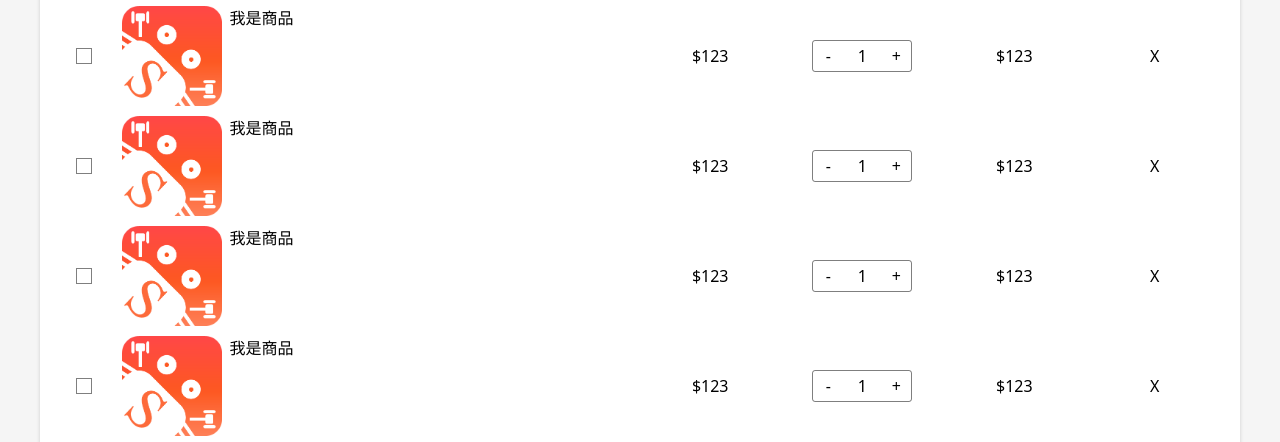
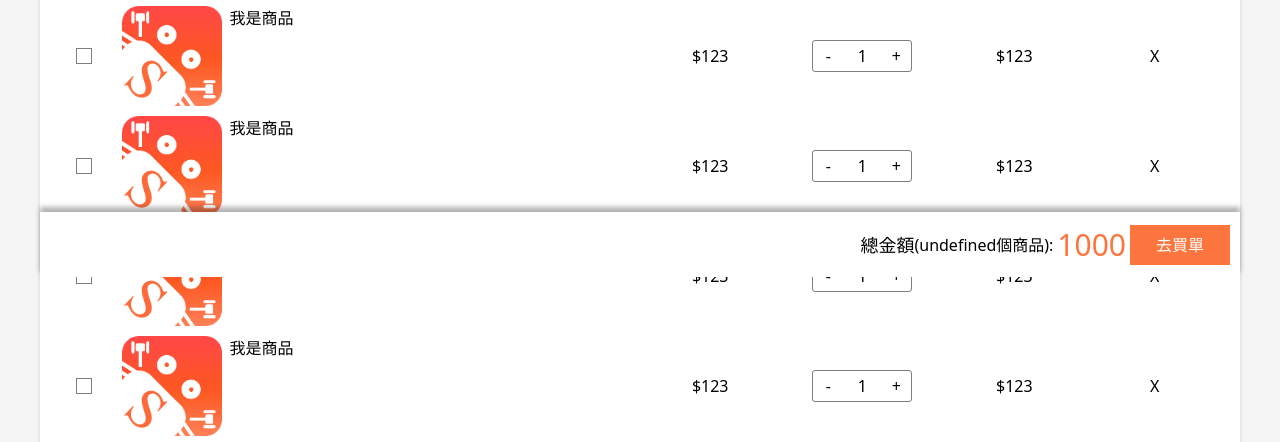
Before and after one commit to Ponywen0819/Shaker, a Flask app: page /cart in a window 1280 px wide. Shown: the part 523-965 px from the top of the page. Run offline with Flask 2, Linux system fonts and the light colour scheme; some libraries are stand-ins or nearby versions.

Commit message:
購物車樣式完成
完成少掉的東西]

```diff
--- a/static/css/cart.css
+++ b/static/css/cart.css
@@ -158,3 +158,26 @@
     width: 10%;
     text-align: center;
 }
+.creat_order{
+    position: sticky;
+    bottom: 0;
+    display: flex;
+    margin-top: 30px;
+    padding: 10px 10px;
+    background-color: white;
+    box-shadow: 0px -5px 5px 0px rgba(0, 0, 0, 0.3);
+    justify-content: flex-end;
+    align-items: center;
+}
+
+.create_order_price{
+    color: #fc753e;
+    font-size: 30px;
+}
+
+.create_order_btn{
+    height: 40px;
+    width: 100px;
+    background-color: #fc753e;
+    color: white;
+}
--- a/static/css/output.css
+++ b/static/css/output.css
@@ -649,6 +649,11 @@
   line-height: 2rem;
 }
 
+.text-sm {
+  font-size: 0.875rem;
+  line-height: 1.25rem;
+}
+
 .font-bold {
   font-weight: 700;
 }
@@ -667,3 +672,8 @@
   --tw-text-opacity: 1;
   color: rgb(255 255 255 / var(--tw-text-opacity));
 }
+
+.text-gray-800 {
+  --tw-text-opacity: 1;
+  color: rgb(31 41 55 / var(--tw-text-opacity));
+}
--- a/static/js/cart.js
+++ b/static/js/cart.js
@@ -202,6 +202,36 @@
     );
 };
 
+var Footer = function Footer(_ref4) {
+    var price = _ref4.price,
+        num = _ref4.num;
+
+    return React.createElement(
+        "div",
+        { className: "main creat_order" },
+        React.createElement(
+            "p",
+            { className: "text-lg" },
+            "\u7E3D\u91D1\u984D"
+        ),
+        React.createElement(
+            "p",
+            null,
+            "(" + num + "\u500B\u5546\u54C1): "
+        ),
+        React.createElement(
+            "p",
+            { className: "create_order_price px-1" },
+            "" + price
+        ),
+        React.createElement(
+            "button",
+            { className: "create_order_btn" },
+            "\u53BB\u8CB7\u55AE"
+        )
+    );
+};
+
 var Main = function Main() {
     var products = [{ no: 'a124fw', img: '/static/img/logo1.png', name: '我是商品', number: 1, origin: 123, shop: 2 }, { no: 'a124fw', img: '/static/img/logo1.png', name: '我是商品', number: 1, origin: 123, shop: 2 }, { no: 'a124fw', img: '/static/img/logo1.png', name: '我是商品', number: 1, origin: 123, shop: 2 }, { no: 'a124fw', img: '/static/img/logo1.png', name: '我是商品', number: 1, origin: 123, shop: 1 }, { no: 'a124fw', img: '/static/img/logo1.png', name: '我是商品', number: 1, origin: 123, shop: 1 }, { no: 'a124fw', img: '/static/img/logo1.png', name: '我是商品', number: 1, origin: 123, shop: 1 }, { no: 'a124fw', img: '/static/img/logo1.png', name: '我是商品', number: 1, origin: 123, shop: 1 }, { no: 'a124fw', img: '/static/img/logo1.png', name: '我是商品', number: 1, origin: 123, shop: 1 }, { no: 'a124fw', img: '/static/img/logo1.png', name: '我是商品', number: 1, origin: 123, shop: 1 }, { no: 'a124fw', img: '/static/img/logo1.png', name: '我是商品', number: 1, origin: 123, shop: 1 }, { no: 'a124fw', img: '/static/img/logo1.png', name: '我是商品', number: 1, origin: 123, shop: 1 }, { no: 'a124fw', img: '/static/img/logo1.png', name: '我是商品', number: 1, origin: 123, shop: 1 }, { no: 'a124fw', img: '/static/img/logo1.png', name: '我是商品', number: 1, origin: 123, shop: 1 }];
 
@@ -214,7 +244,8 @@
         "div",
         { className: "main" },
         React.createElement(ContentTitle, null),
-        React.createElement(Order, { products: products })
+        React.createElement(Order, { products: products }),
+        React.createElement(Footer, { price: 1000 })
     )];
 };
 
--- /dev/null
+++ b/static/js/order.js
@@ -0,0 +1,3 @@
+
+
+ReactDOM.createRoot(document.getElementById("main")).render(React.createElement(Main, null));
--- a/static/js/profile.js
+++ b/static/js/profile.js
@@ -90,7 +90,7 @@
                 FailNotify("上傳圖片出現錯誤");
             }
         }).then(function (data) {
-            if (data.status == 200) {
+            if (data.status === 200) {
                 SuccessNotify("銅片上傳成功");
             }
         });
--- /dev/null
+++ b/static/reactSrc/order.jsx
@@ -0,0 +1,5 @@
+
+
+
+
+ReactDOM.createRoot(document.getElementById("main")).render(<Main></Main>)
--- a/static/reactSrc/profile.jsx
+++ b/static/reactSrc/profile.jsx
@@ -69,7 +69,7 @@
                 FailNotify("上傳圖片出現錯誤")
             }
         }).then(data=>{
-            if(data.status == 200){
+            if(data.status === 200){
                 SuccessNotify("銅片上傳成功")
             }
         })
```
Also changed, not shown: static/reactSrc/cart.jsx (+12 -1 lines).
